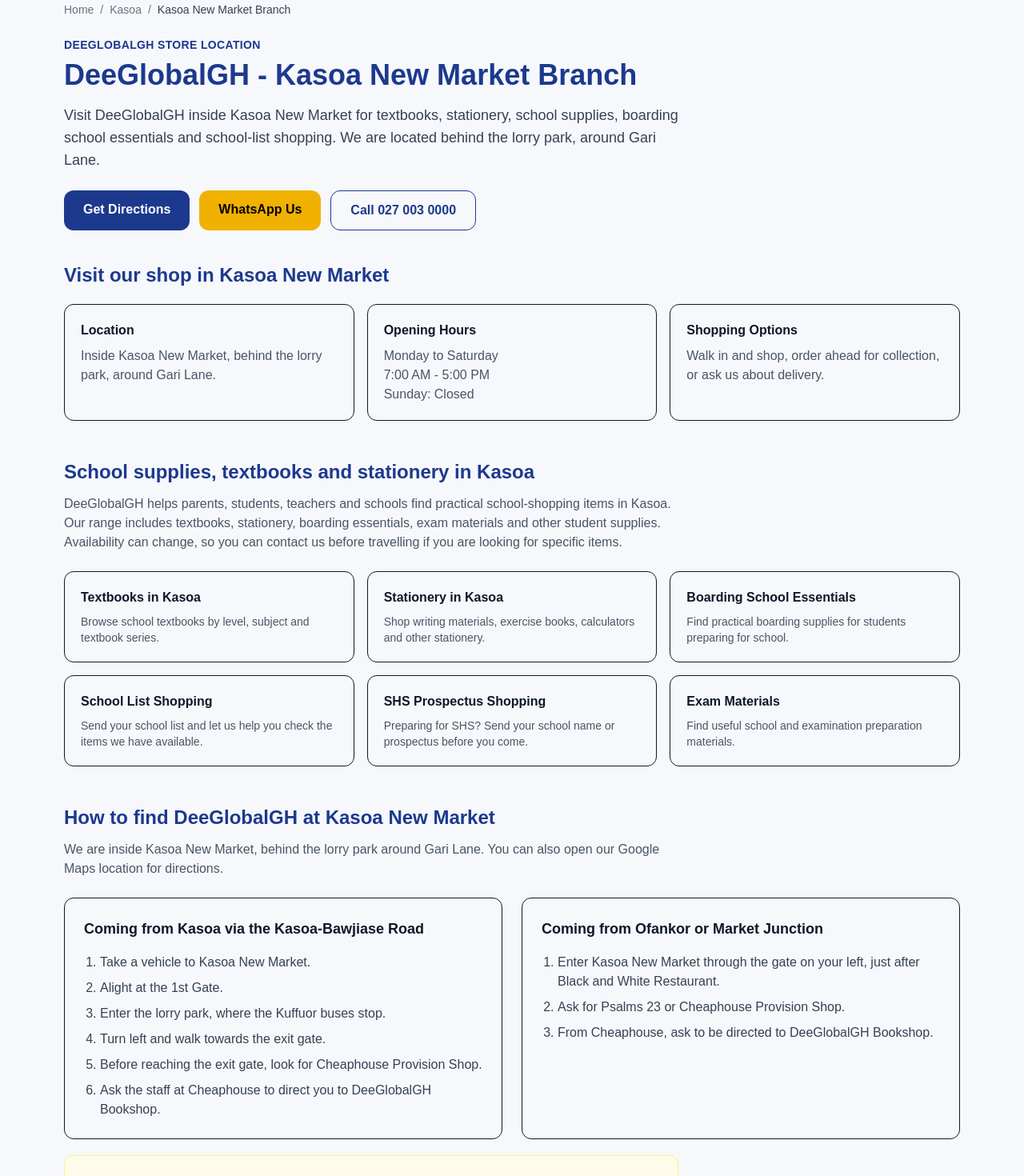
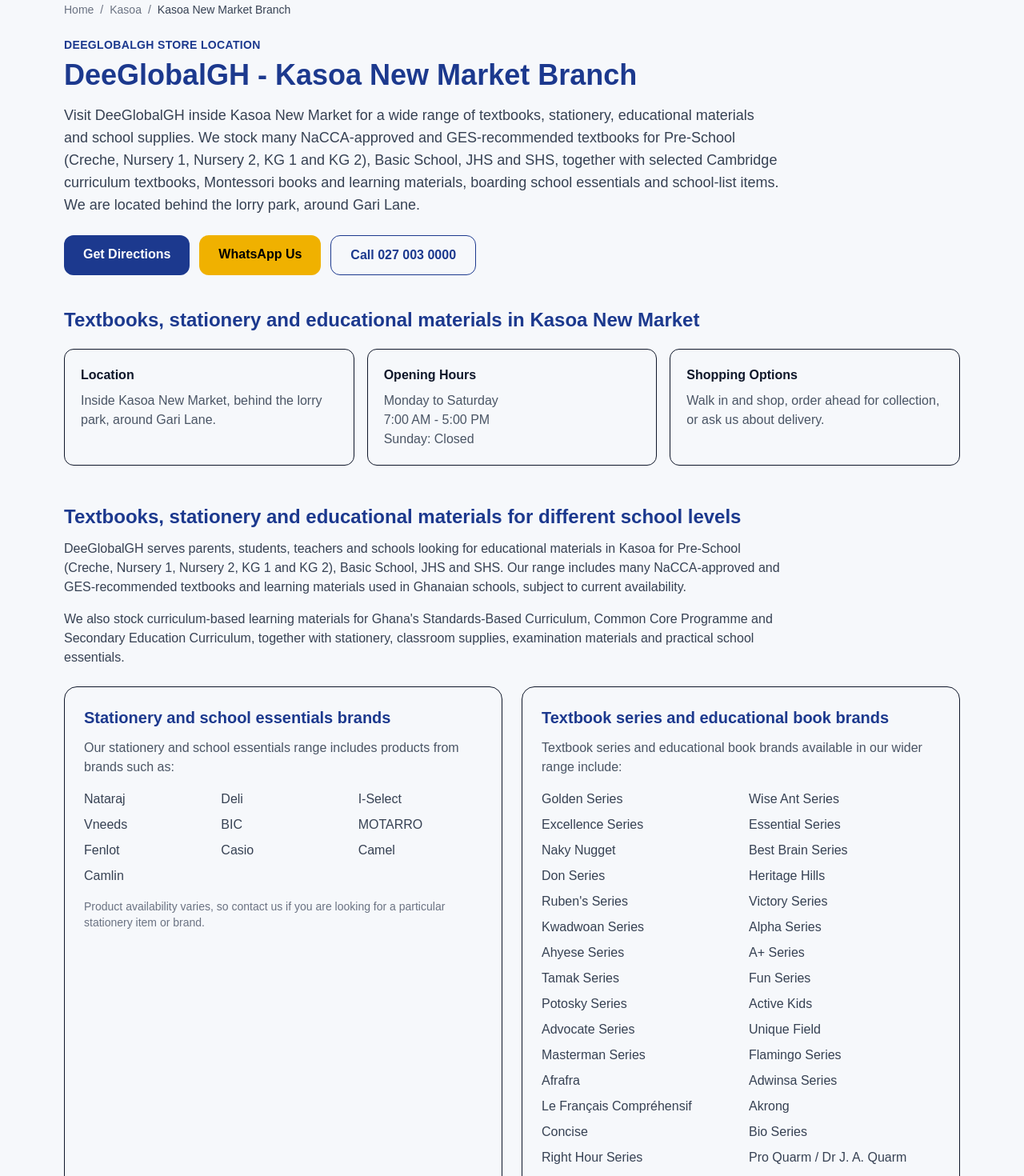
Before and after one commit to dlanquaye/deeglobalgh-website, a Next.js app: page /locations/kasoa-new-market in a window 1280 px wide. Shown: the part 140-1610 px from the top of the page at 80% size. Built offline with nearby package versions, Linux system fonts and the light colour scheme.

Commit message:
Strengthen Kasoa New Market local SEO

```diff
--- a/app/locations/kasoa-new-market/page.tsx
+++ b/app/locations/kasoa-new-market/page.tsx
@@ -11,17 +11,17 @@ const PHONE_E164 = "+233270030000";
 
 export const metadata: Metadata = {
   title:
-    "DeeGlobalGH Kasoa New Market Branch | Textbooks, Stationery & School Supplies",
+    "DeeGlobalGH Kasoa New Market | NaCCA Textbooks, Stationery & School Supplies",
   description:
-    "Visit DeeGlobalGH at Kasoa New Market, behind the lorry park near Gari Lane, for textbooks, stationery, boarding school essentials, school-list shopping and student supplies. Open Monday to Saturday, 7am to 5pm.",
+    "Visit DeeGlobalGH at Kasoa New Market for NaCCA-approved and GES-recommended textbooks, Pre-School, Basic, JHS and SHS books, Cambridge and Montessori learning materials, stationery, boarding essentials and school supplies.",
   alternates: {
     canonical: PAGE_URL,
   },
   openGraph: {
     title:
-      "DeeGlobalGH - Kasoa New Market Branch | School Supplies in Kasoa",
+      "DeeGlobalGH - Kasoa New Market | Textbooks, Stationery & Educational Materials",
     description:
-      "Find DeeGlobalGH inside Kasoa New Market, behind the lorry park near Gari Lane. Shop textbooks, stationery, boarding essentials and school-list items in Kasoa.",
+      "Shop textbooks, stationery, educational materials, boarding essentials and school-list items at DeeGlobalGH in Kasoa New Market, including Ghana curriculum, Cambridge and Montessori learning materials.",
     url: PAGE_URL,
     siteName: "DeeGlobalGH",
     type: "website",
@@ -119,10 +119,15 @@ export default function KasoaNewMarketBranchPage() {
             DeeGlobalGH - Kasoa New Market Branch
           </h1>
 
-          <p className="text-gray-700 max-w-3xl text-lg">
-            Visit DeeGlobalGH inside Kasoa New Market for textbooks, stationery,
-            school supplies, boarding school essentials and school-list
-            shopping. We are located behind the lorry park, around Gari Lane.
+          <p className="text-gray-700 max-w-4xl text-lg">
+            Visit DeeGlobalGH inside Kasoa New Market for a wide range of
+            textbooks, stationery, educational materials and school supplies.
+            We stock many NaCCA-approved and GES-recommended textbooks for
+            Pre-School (Creche, Nursery 1, Nursery 2, KG 1 and KG 2), Basic
+            School, JHS and SHS, together with selected Cambridge curriculum
+            textbooks, Montessori books and learning materials, boarding school
+            essentials and school-list items. We are located behind the lorry
+            park, around Gari Lane.
           </p>
 
           <div className="mt-6 flex flex-wrap gap-3">
@@ -154,7 +159,7 @@ export default function KasoaNewMarketBranchPage() {
         {/* QUICK INFORMATION */}
         <section className="mt-10">
           <h2 className="text-2xl font-bold text-blue-900 mb-5">
-            Visit our shop in Kasoa New Market
+            Textbooks, stationery and educational materials in Kasoa New Market
           </h2>
 
           <div className="grid md:grid-cols-3 gap-4">
@@ -182,6 +187,115 @@ export default function KasoaNewMarketBranchPage() {
               <p className="text-gray-600">
                 Walk in and shop, order ahead for collection, or ask us about
                 delivery.
+              </p>
+            </div>
+          </div>
+        </section>
+
+        {/* SEARCHABLE SCHOOL LEVELS, BRANDS AND SERIES */}
+        <section className="mt-12">
+          <h2 className="text-2xl font-bold text-blue-900 mb-3">
+            Textbooks, stationery and educational materials for different school levels
+          </h2>
+
+          <p className="text-gray-700 max-w-4xl mb-4">
+            DeeGlobalGH serves parents, students, teachers and schools looking for
+            educational materials in Kasoa for Pre-School (Creche, Nursery 1,
+            Nursery 2, KG 1 and KG 2), Basic School, JHS and SHS. Our range
+            includes many NaCCA-approved and
+            GES-recommended textbooks and learning materials used in Ghanaian schools,
+            subject to current availability.
+          </p>
+
+          <p className="text-gray-700 max-w-4xl mb-6">
+            We also stock curriculum-based learning materials for Ghana's
+            Standards-Based Curriculum, Common Core Programme and Secondary Education
+            Curriculum, together with stationery, classroom supplies, examination
+            materials and practical school essentials.
+          </p>
+
+          <div className="grid lg:grid-cols-2 gap-6">
+            <div className="border rounded-2xl p-6">
+              <h3 className="text-xl font-bold text-blue-900 mb-3">
+                Stationery and school essentials brands
+              </h3>
+
+              <p className="text-gray-600 mb-4">
+                Our stationery and school essentials range includes products from
+                brands such as:
+              </p>
+
+              <ul className="grid grid-cols-2 sm:grid-cols-3 gap-x-4 gap-y-2 text-gray-700">
+                <li>Nataraj</li>
+                <li>Deli</li>
+                <li>I-Select</li>
+                <li>Vneeds</li>
+                <li>BIC</li>
+                <li>MOTARRO</li>
+                <li>Fenlot</li>
+                <li>Casio</li>
+                <li>Camel</li>
+                <li>Camlin</li>
+              </ul>
+
+              <p className="text-sm text-gray-500 mt-4">
+                Product availability varies, so contact us if you are looking for a
+                particular stationery item or brand.
+              </p>
+            </div>
+
+            <div className="border rounded-2xl p-6">
+              <h3 className="text-xl font-bold text-blue-900 mb-3">
+                Textbook series and educational book brands
+              </h3>
+
+              <p className="text-gray-600 mb-4">
+                Textbook series and educational book brands available in our wider
+                range include:
+              </p>
+
+              <ul className="grid sm:grid-cols-2 gap-x-5 gap-y-2 text-gray-700">
+                <li>Golden Series</li>
+                <li>Wise Ant Series</li>
+                <li>Excellence Series</li>
+                <li>Essential Series</li>
+                <li>Naky Nugget</li>
+                <li>Best Brain Series</li>
+                <li>Don Series</li>
+                <li>Heritage Hills</li>
+                <li>Ruben&apos;s Series</li>
+                <li>Victory Series</li>
+                <li>Kwadwoan Series</li>
+                <li>Alpha Series</li>
+                <li>Ahyese Series</li>
+                <li>A+ Series</li>
+                <li>Tamak Series</li>
+                <li>Fun Series</li>
+                <li>Potosky Series</li>
+                <li>Active Kids</li>
+                <li>Advocate Series</li>
+                <li>Unique Field</li>
+                <li>Masterman Series</li>
+                <li>Flamingo Series</li>
+                <li>Afrafra</li>
+                <li>Adwinsa Series</li>
+                <li>Le Fran&ccedil;ais Compr&eacute;hensif</li>
+                <li>Akrong</li>
+                <li>Concise</li>
+                <li>Bio Series</li>
+                <li>Right Hour Series</li>
+                <li>Pro Quarm / Dr J. A. Quarm</li>
+                <li>Ultimate Series</li>
+                <li>One Touch</li>
+                <li>Atta Kay</li>
+                <li>EBS Series</li>
+                <li>Calculus Series</li>
+                <li>Baffuor Ba</li>
+              </ul>
+
+              <p className="text-sm text-gray-500 mt-4">
+                Specific titles, editions and school levels vary. Contact us to confirm
+                the book or series you need before travelling.
               </p>
             </div>
           </div>
```
